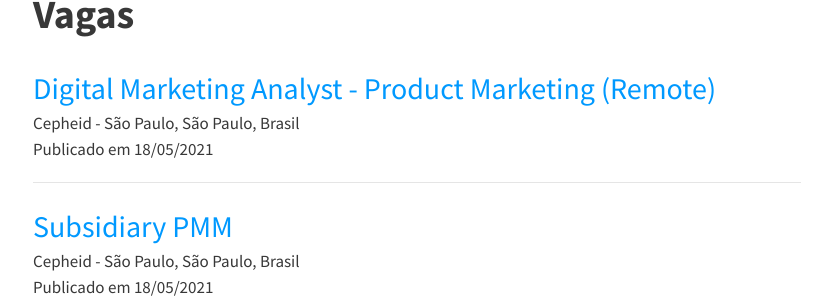
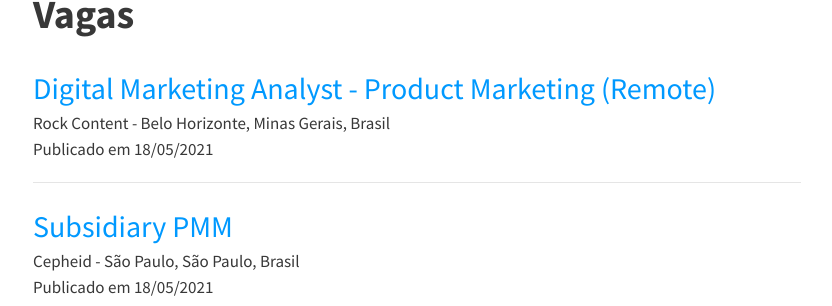
Before and after one commit to felipecbarbosa/felipecbarbosa.github.io, a Jekyll site: the page built from product-marketing/vagas.md, in a window 1280 px wide and 900 px high, scrolled down 996 px. Shown: the part 148-454 px from the top of the window, without its empty margins (223-1055 px from the left). Built offline with Jekyll 4.4.1, drawn with Linux system fonts in a browser that asks for light colours; nearby versions of some CDN libraries; comment, search, counter and statistics services are not loaded.

Commit message:
Edited company name

```diff
--- a/_data/job.json
+++ b/_data/job.json
@@ -2,7 +2,7 @@
     {
         "url": "https://jobs.lever.co/rockcontent/4ab3a529-574f-45dc-9055-56e0c485eb39",
         "title": "Digital Marketing Analyst - Product Marketing (Remote)",
-        "location": "Cepheid - São Paulo, São Paulo, Brasil",
+        "location": "Rock Content - Belo Horizonte, Minas Gerais, Brasil",
         "date": "Publicado em 18/05/2021",
         "track": "rockcontent"
     },
```
